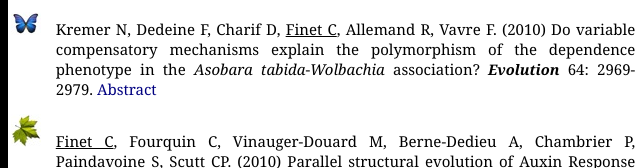
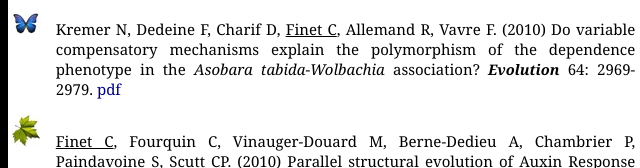
Before and after one commit to cfinet/research, a plain HTML site: page CV.html in a window 1280 px wide. Shown: the part 7792-7960 px from the top of the page, 307-947 px from the left. Drawn offline with Linux system fonts and the light colour scheme.

Commit message:
Add files via upload

```diff
--- a/CV.html
+++ b/CV.html
@@ -282,7 +282,7 @@
 		<li><p><u>Finet C</u> <sup>&#9993;</sup>, Timme RE, Delwiche CF, Marl&eacute;taz F. (2010) Multigene phylogeny of the green lineage reveals the origin and diversification of land plants. <p3><em><strong>Current Biology</strong></em></p3> 20: 2217-2222. <a class="navy" href="Finet et al. 2010.pdf">pdf</a> | <a class="navy" href="http://f1000.com/7967958">F1000 Biology</a></p></li>
 		</ul>
 		<ul class="animal">
-		<li><p>Kremer N, Dedeine F, Charif D, <u>Finet C</u>, Allemand R, Vavre F. (2010) Do variable compensatory mechanisms explain the polymorphism of the dependence phenotype in the <em>Asobara tabida</em>-<em>Wolbachia</em> association? <p3><em><strong>Evolution</strong></em></p3> 64: 2969-2979. <a class="navy" href="http://www.ncbi.nlm.nih.gov/pubmed/20482609">Abstract</a></p></li>
+		<li><p>Kremer N, Dedeine F, Charif D, <u>Finet C</u>, Allemand R, Vavre F. (2010) Do variable compensatory mechanisms explain the polymorphism of the dependence phenotype in the <em>Asobara tabida</em>-<em>Wolbachia</em> association? <p3><em><strong>Evolution</strong></em></p3> 64: 2969-2979. <a class="navy" href="Kremer et al. 2010.pdf">pdf</a></p></li>
 		</ul>
 		<ul class="plante">
 		<li><p><u>Finet C</u>, Fourquin C, Vinauger-Douard M, Berne-Dedieu A, Chambrier P, Paindavoine S, Scutt CP. (2010) Parallel structural evolution of Auxin Response Factors in the angiosperms. <p3><em><strong>The Plant Journal</strong></em></p3> 63: 952-959. <a class="navy" href="Finet et al. 2010 (2).pdf">pdf</a></p></li>
```
Also changed, not shown: 1 other file.
